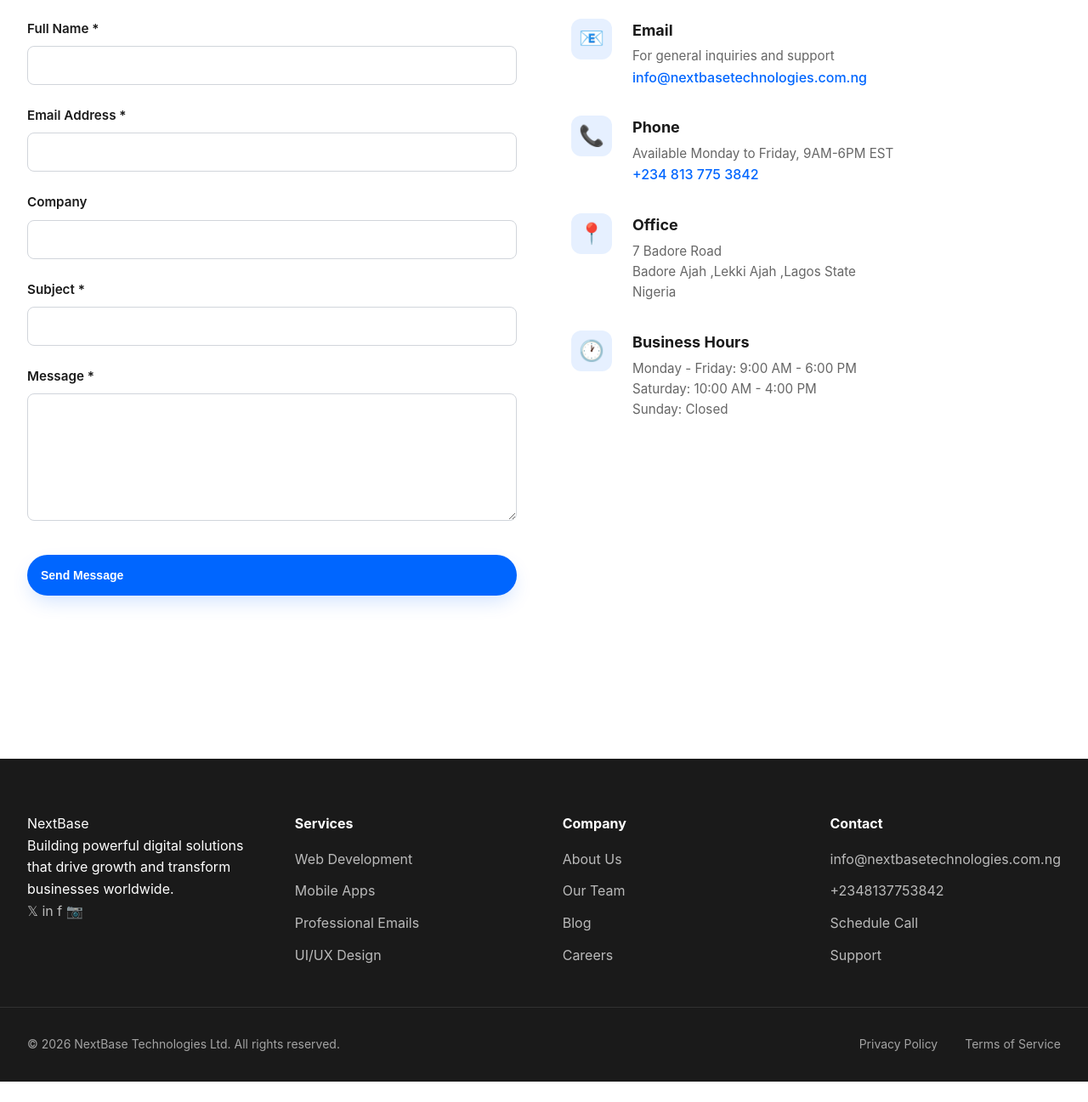
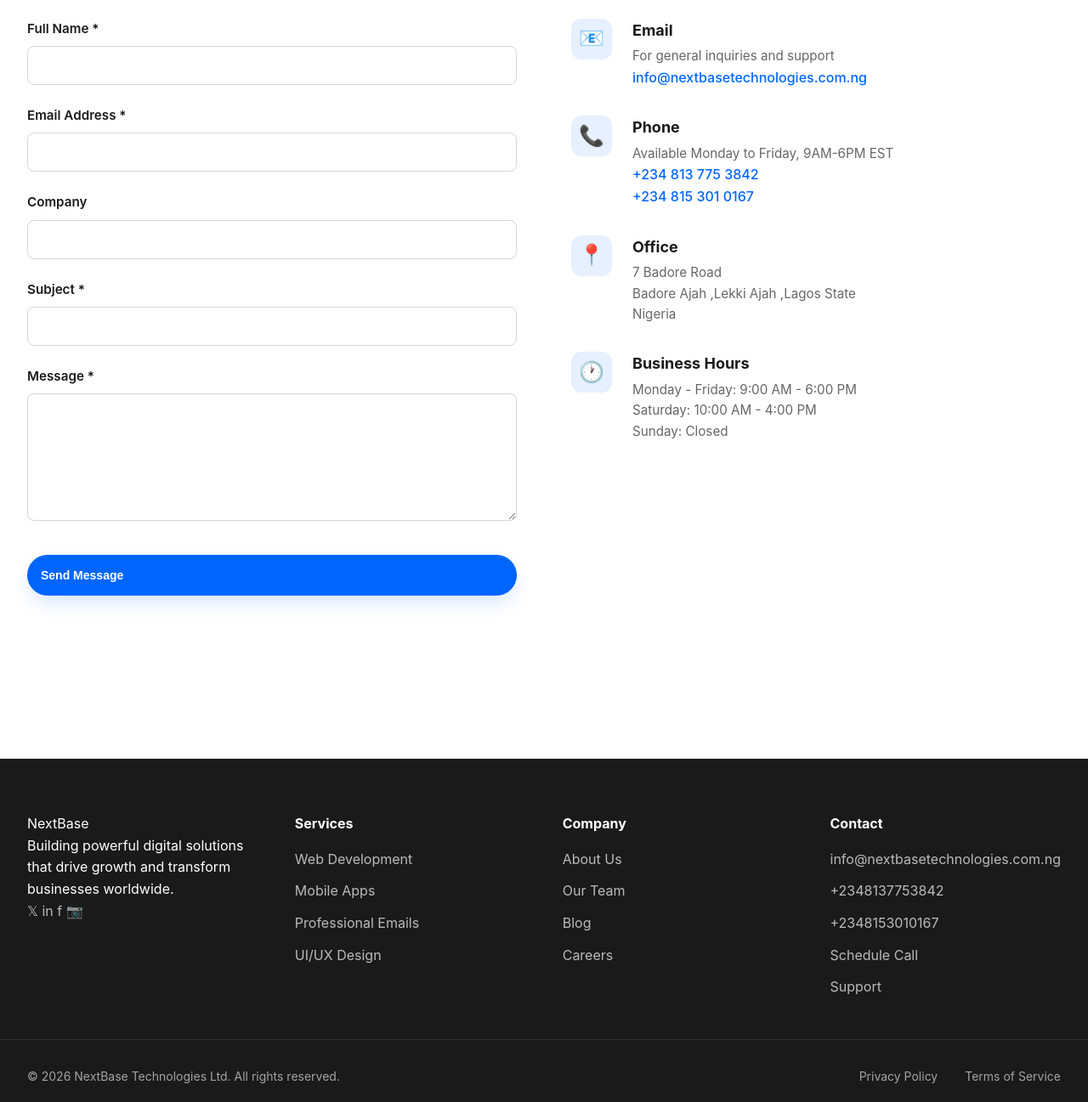
Before and after one commit to dinoigwe/nextbasetechnologies.com.ng, a plain HTML site: page contact.html in a window 1280 px wide. Shown: the part 516-1813 px from the top of the page at 85% size. Before the commit the page ends 1789 px from the top, so only its background shows below. Drawn offline with Linux system fonts and the light colour scheme.

Commit message:
New changes made

```diff
--- a/contact.html
+++ b/contact.html
@@ -717,7 +717,8 @@
                         <div class="contact-item-content">
                             <h3>Phone</h3>
                             <p>Available Monday to Friday, 9AM-6PM EST</p>
-                            <a href="tel:+2348137753842">+234 813 775 3842</a>
+                            <a href="tel:+2348137753842">+234 813 775 3842</a><br>
+                            <a href="tel:+2348153010167">+234 815 301 0167</a>
                         </div>
                     </div>
 
@@ -780,6 +781,7 @@
                 <ul>
                     <li><a href="mailto:info@nextbasetechnologies.com.ng">info@nextbasetechnologies.com.ng</a></li>
                     <li><a href="tel:+2348137753842">+2348137753842</a></li>
+                    <li><a href="tel:+2348153010167">+2348153010167</a></li>
                     <li><a href="#">Schedule Call</a></li>
                     <li><a href="#">Support</a></li>
                 </ul>
```
Also changed, not shown: about.html (+1 -0 lines), index.html (+1 -0 lines), mobile-app-development.html (+1 -0 lines), portfolio-page.html (+1 -0 lines), professional-emails.html (+1 -0 lines), web-development.html (+1 -0 lines).
